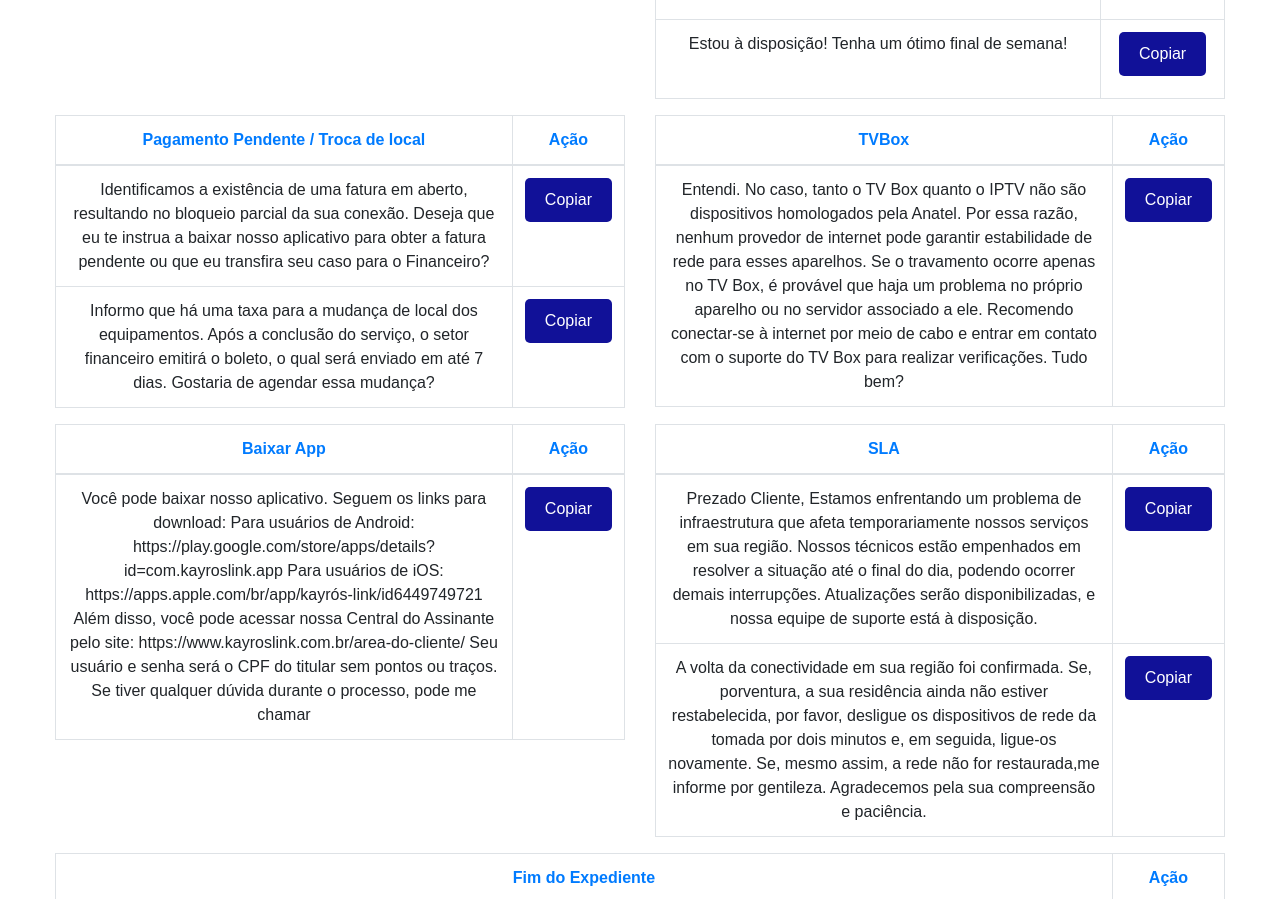
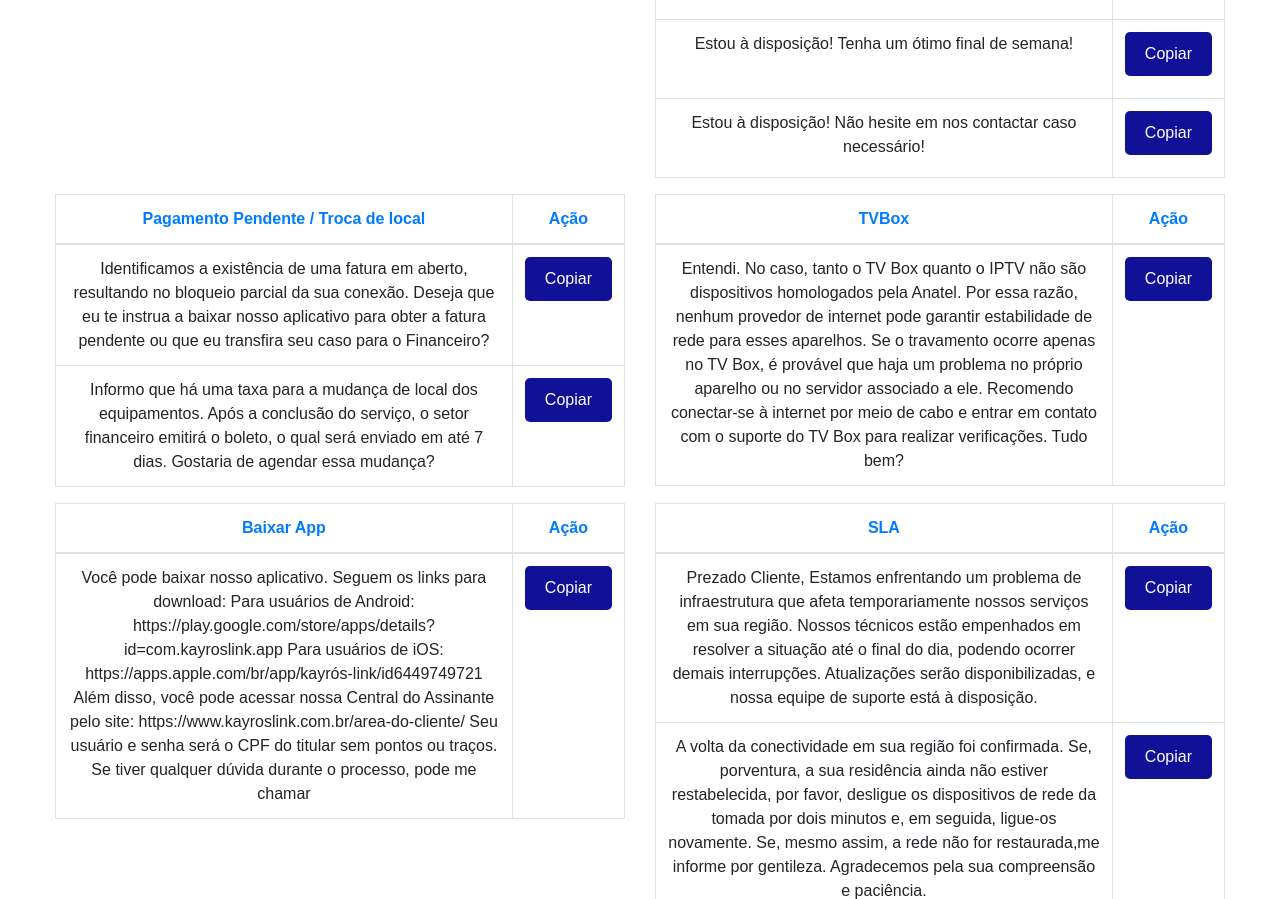
Before and after one commit to joaovitorsilva11/pag_Kayros, a plain HTML site: page diurno.html in a window 1280 px wide. Shown: the part 1300-2199 px from the top of the page. Drawn offline with nearby package versions, Linux system fonts and the light colour scheme.

Commit message:
não hesitar contato

```diff
--- a/diurno.html
+++ b/diurno.html
@@ -287,6 +287,10 @@ https://www.speedtest.net/pt
             <td class="textoParaCopiar">Estou à disposição! Tenha um ótimo final de semana!</td>
                 <td><button class="botaoCopiar btn btn-success" onclick="copiarTexto(this, 2)">Copiar</button></td>
             </tr>
+            <tr>
+              <td class="textoParaCopiar">Estou à disposição! Não hesite em nos contactar caso necessário!</td>
+                  <td><button class="botaoCopiar btn btn-success" onclick="copiarTexto(this, 2)">Copiar</button></td>
+              </tr>
             <!-- Adicione mais linhas conforme necessário -->
           </tbody>
         </table>
```
Also changed, not shown: noturno.html (+4 -0 lines).
